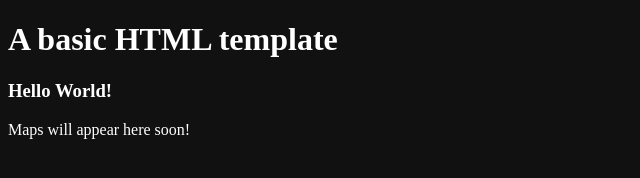
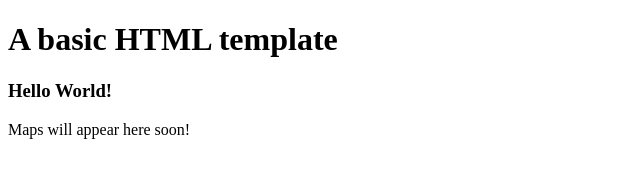
Before and after one commit to ionajo/geo409, a plain HTML site: page docs/index.html in a window 1280 px wide. Shown: the whole page, without its empty margins (0-640 px from the left). Drawn offline with Linux system fonts and the light colour scheme.

Commit message:
Revert "Merge branch 'play-with-html-styles'"
This reverts commit 39ff964d85699be64df221b1039848b0c23572dc, reversing
changes made to 544a9394459651f24c5211c7c7546a1899970550.

```diff
--- a/docs/index.html
+++ b/docs/index.html
@@ -1,19 +1,9 @@
 <!DOCTYPE html>
 <html>
     <head>
-        <meta charset="utf-8">
+        <meta charset="utf-8" >
         <title>A basic HTML template</title>
          <meta name="viewport" content="initial-scale=1,maximum-scale=1,user-scalable=no" />
-
-
-         <style>
-            body {
-                background-color:#111111;
-                color:#ffffff;
-            }
-         </style>
-
-
     </head>
     <body>
         <h1>A basic HTML template</h1>
```
